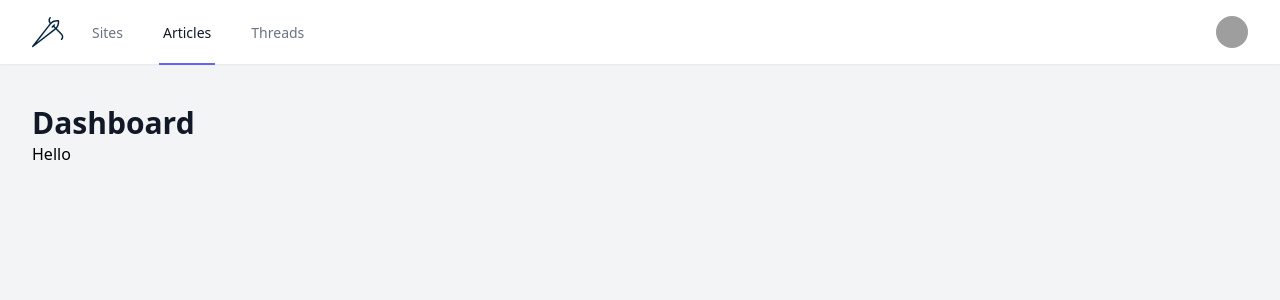
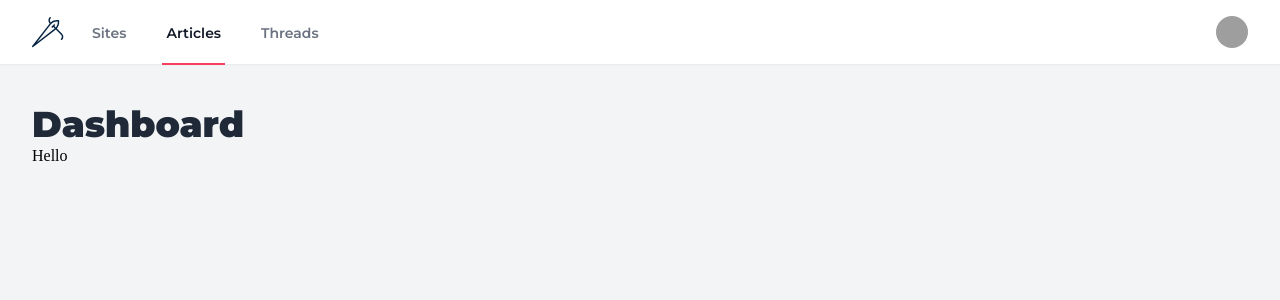
Before and after one commit to madebyaman/threadoss, a Next.js app: page /app/articles in a window 1280 px wide. Shown: the top 300 px of the page. Built offline with nearby package versions, Linux system fonts and the light colour scheme; grey boxes are pictures that could not be loaded.

Commit message:
colors 🎨

```diff
--- a/components/UI.tsx
+++ b/components/UI.tsx
@@ -40,7 +40,7 @@ export default function UI({ children }: { children: ReactNode }) {
                       <Logo className="hidden lg:block h-8 w-8" />
                       {/* <img
                         className="hidden lg:block h-8 w-auto"
-                        src="https://tailwindui.com/img/logos/workflow-logo-indigo-600-mark-gray-800-text.svg"
+                        src="https://tailwindui.com/img/logos/workflow-logo-rose-600-mark-gray-800-text.svg"
                         alt="Workflow"
                       /> */}
                     </div>
@@ -51,9 +51,9 @@ export default function UI({ children }: { children: ReactNode }) {
                           href={item.href}
                           className={classNames(
                             item.current
-                              ? 'border-indigo-500 text-gray-900'
+                              ? 'border-rose-500 text-gray-900'
                               : 'border-transparent text-gray-500 hover:text-gray-700 hover:border-gray-300',
-                            'inline-flex items-center px-1 pt-1 border-b-2 text-sm font-medium'
+                            'inline-flex items-center px-1 pt-1 border-b-2 text-sm font-semibold font-sans'
                           )}
                           aria-current={item.current ? 'page' : undefined}
                         >
@@ -65,7 +65,7 @@ export default function UI({ children }: { children: ReactNode }) {
                   <div className="hidden sm:ml-6 sm:flex sm:items-center">
                     <Menu as="div" className="ml-3 relative">
                       <div>
-                        <Menu.Button className="bg-white flex text-sm rounded-full focus:outline-none focus:ring-2 focus:ring-offset-2 focus:ring-indigo-500">
+                        <Menu.Button className="bg-white flex text-sm rounded-full focus:outline-none focus:ring-2 focus:ring-offset-2 focus:ring-rose-500">
                           <span className="sr-only">Open user menu</span>
                           <Image
                             className="h-8 w-8 rounded-full"
@@ -93,7 +93,7 @@ export default function UI({ children }: { children: ReactNode }) {
                                   href={item.href}
                                   className={classNames(
                                     active ? 'bg-gray-100' : '',
-                                    'block px-4 py-2 text-sm text-gray-700'
+                                    'block px-4 py-2 text-sm text-gray-500 font-semibold font-sans'
                                   )}
                                 >
                                   {item.name}
@@ -107,7 +107,7 @@ export default function UI({ children }: { children: ReactNode }) {
                   </div>
                   <div className="-mr-2 flex items-center sm:hidden">
                     {/* Mobile menu button */}
-                    <Disclosure.Button className="bg-white inline-flex items-center justify-center p-2 rounded-md text-gray-400 hover:text-gray-500 hover:bg-gray-100 focus:outline-none focus:ring-2 focus:ring-offset-2 focus:ring-indigo-500">
+                    <Disclosure.Button className="bg-white inline-flex items-center justify-center p-2 rounded-md text-gray-400 hover:text-gray-500 hover:bg-gray-100 focus:outline-none focus:ring-2 focus:ring-offset-2 focus:ring-rose-500">
                       <span className="sr-only">Open main menu</span>
                       {open ? (
                         <XMarkIcon
@@ -134,9 +134,9 @@ export default function UI({ children }: { children: ReactNode }) {
                       href={item.href}
                       className={classNames(
                         item.current
-                          ? 'bg-indigo-50 border-indigo-500 text-indigo-700'
-                          : 'border-transparent text-gray-600 hover:bg-gray-50 hover:border-gray-300 hover:text-gray-800',
-                        'block pl-3 pr-4 py-2 border-l-4 text-base font-medium'
+                          ? 'bg-rose-50 border-rose-500 text-rose-700'
+                          : 'border-transparent text-gray-500 hover:bg-gray-50 hover:border-gray-300 hover:text-gray-800',
+                        'block pl-3 pr-4 py-2 border-l-4 text-base font-semibold font-sans'
                       )}
                       aria-current={item.current ? 'page' : undefined}
                     >
@@ -156,10 +156,10 @@ export default function UI({ children }: { children: ReactNode }) {
                       />
                     </div>
                     <div className="ml-3">
-                      <div className="text-base font-medium text-gray-800">
+                      <div className="text-base font-semibold font-sans text-gray-700">
                         {user.name}
                       </div>
-                      <div className="text-sm font-medium text-gray-500">
+                      <div className="text-sm font-semibold font-sans text-gray-500">
                         {user.email}
                       </div>
                     </div>
@@ -170,7 +170,7 @@ export default function UI({ children }: { children: ReactNode }) {
                         key={item.name}
                         as="a"
                         href={item.href}
-                        className="block px-4 py-2 text-base font-medium text-gray-500 hover:text-gray-800 hover:bg-gray-100"
+                        className="block px-4 py-2 text-base font-semibold font-sans text-gray-500 hover:text-gray-800 hover:bg-gray-100"
                       >
                         {item.name}
                       </Disclosure.Button>
@@ -185,7 +185,7 @@ export default function UI({ children }: { children: ReactNode }) {
         <div className="py-10">
           <header>
             <div className="max-w-7xl mx-auto px-4 sm:px-6 lg:px-8">
-              <h1 className="text-3xl font-bold leading-tight text-gray-900">
+              <h1 className="text-2xl md:text-4xl font-black leading-tight text-gray-800 font-sans">
                 Dashboard
               </h1>
             </div>
--- a/pages/_app.tsx
+++ b/pages/_app.tsx
@@ -1,6 +1,16 @@
-import '@/styles/globals.css'
-import type { AppProps } from 'next/app'
+import '@/styles/globals.css';
+import type { AppProps } from 'next/app';
+import { Montserrat } from '@next/font/google';
+const montserrat = Montserrat({
+  subsets: ['latin'],
+  variable: '--font-display',
+  display: 'optional',
+});
 
 export default function App({ Component, pageProps }: AppProps) {
-  return <Component {...pageProps} />
+  return (
+    <div className={`${montserrat.variable} 'font-serif'`}>
+      <Component {...pageProps} />
+    </div>
+  );
 }
--- a/pages/_document.tsx
+++ b/pages/_document.tsx
@@ -2,7 +2,7 @@ import { Html, Head, Main, NextScript } from 'next/document';
 
 export default function Document() {
   return (
-    <Html lang="en" className="h-full bg-gray-100">
+    <Html lang="en" className={`h-full bg-gray-100`}>
       <Head />
       <title>Threadoss: Generate Twitter Threads like a Boss</title>
       <meta name="description" content="Generated by create next app" />
--- a/tailwind.config.js
+++ b/tailwind.config.js
@@ -1,11 +1,17 @@
+const defaultTheme = require('tailwindcss/defaultTheme');
+
 /** @type {import('tailwindcss').Config} */
 module.exports = {
   content: [
-    "./pages/**/*.{js,ts,jsx,tsx}",
-    "./components/**/*.{js,ts,jsx,tsx}",
+    './pages/**/*.{js,ts,jsx,tsx}',
+    './components/**/*.{js,ts,jsx,tsx}',
   ],
   theme: {
-    extend: {},
+    extend: {
+      fontFamily: {
+        sans: ['var(--font-display)', ...defaultTheme.fontFamily.sans],
+      },
+    },
   },
   plugins: [],
-}
+};
```
